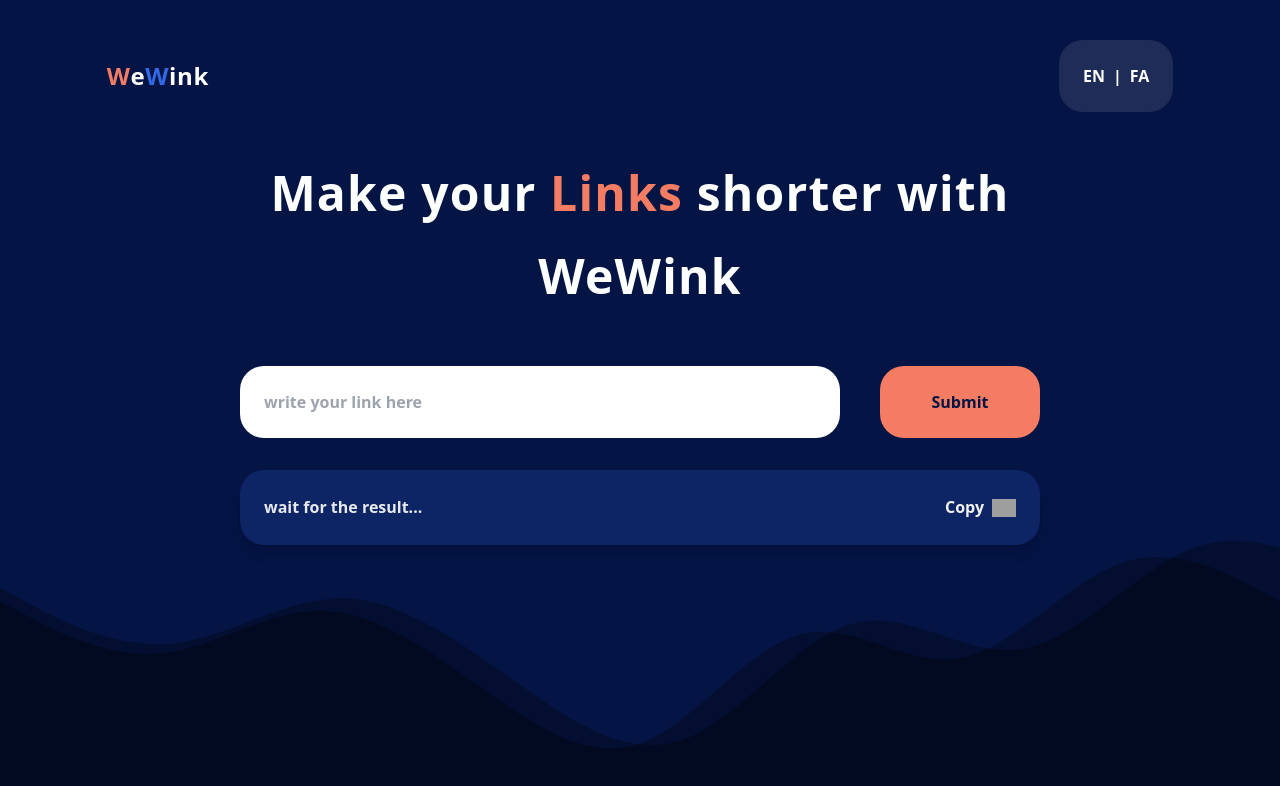
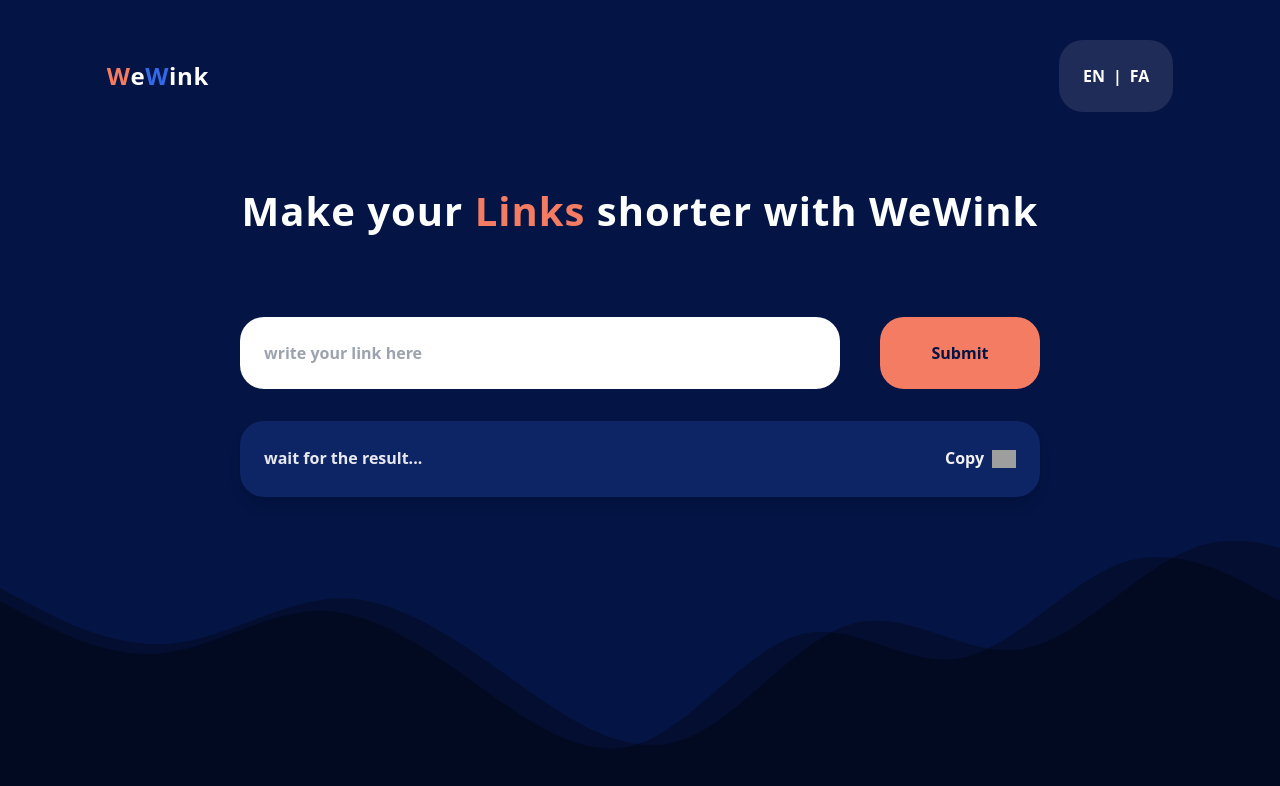
Before and after one commit to mahiisaa/Link-Shortener, a React (Create React App) app: page / in a window 1280 px wide. Shown: the top 786 px of the page. Built offline with nearby package versions, Linux system fonts and the light colour scheme; grey boxes are pictures that could not be loaded.

Commit message:
small changes

```diff
--- a/public/index.html
+++ b/public/index.html
@@ -10,6 +10,7 @@
       content="Web site created using create-react-app"
     />
     <link rel="apple-touch-icon" href="%PUBLIC_URL%/logo192.png" />
+    <link href="https://fonts.googleapis.com/css?family=Nunito:400,700&display=swap" rel="stylesheet">
     <!--
       manifest.json provides metadata used when your web app is installed on a
       user's mobile device or desktop. See https://developers.google.com/web/fundamentals/web-app-manifest/
--- a/src/App.tsx
+++ b/src/App.tsx
@@ -5,12 +5,13 @@
 import { AXIOS } from "./config/axios.config";
 import { API_URLS } from "./constants/api.urls";
 import { Header } from "./components/Header";
+import {Wave} from "./components/common/Wave"
 function App() {
   const [link, setLink] = useState<string>();
   const [response, setResponse] = useState<any>(null);
   const [error, setError] = useState<any>(null);
   const [loading, setLoading] = useState<boolean>(false);
-  const [copyStatus,setCopyStatus]=useState<boolean>(false)
+  const [copyStatus, setCopyStatus] = useState<boolean>(false);
   const fetchLink = async () => {
     setLoading(true);
     try {
@@ -18,10 +19,8 @@
         url: link,
       });
       setResponse(request.data.short_url);
-
     } catch (error) {
       setError(error);
-     // console.log(response.errors)
     } finally {
       setLoading(false);
     }
@@ -29,50 +28,54 @@
   const handleChange = (value: string) => {
     setLink(value);
     console.log(value);
-    !value&&setError("")
+    !value && setError("");
   };
   const handleClick = () => {
     fetchLink();
   };
   const copyLink = () => {
-
     navigator.clipboard.writeText(response);
-    setCopyStatus(true)
-
+    setCopyStatus(true);
   };
   return (
-    <div className="w-full bg-brand-primary h-screen flex justify-center relative">
+    <div className="w-full bg-brand-primary h-screen flex justify-center relative z-0">
       <div className="w-5/6 ">
         <Header />
-        <div className="flex justify-center mt-18">
-          <section className="w-[800px]">
-            <h1 className="text-[#fdfefe] text-xl font-bold tracking-wide text-center mb-[48px]">
+        <div className="flex justify-center mt-[18px]">
+          <section className="w-[800px] z-10">
+            <h1 className="text-[#fdfefe] text-xl font-bold tracking-wide text-center mb-[64px]">
               Make your <span className="text-secondary">Links</span> shorter
               with WeWink
             </h1>
+            {/* <h2 className="text-[#fdfefe] text-m font-bold tracking-wide text-center mb-[64px]">
+            Small Actions Bring Big Change
+            </h2> */}
 
             <div className="flex flex-row justify-between items-center w-full mt-[22px]">
               <Input
                 placeholder="write your link here"
                 onChange={(value) => handleChange(value)}
-                className={`${error&&"border-2 border-errorcolor text-errorcolor"} text-black font-bold w-full`}
+                className={`${
+                  error && "border-2 border-errorcolor text-errorcolor"
+                } text-black font-bold w-full`}
               />
               <Button
-                isLoading={loading?true:false}
-                text={loading?"wait":"Submit"}
+                isLoading={loading ? true : false}
+                text={loading ? "wait" : "Submit"}
                 className="w-1/5 text-brand-primary"
                 onClick={handleClick}
               ></Button>
-
             </div>
             <div>
-              <div className="bg-accent bg-opacity-20 p-6 mt-8 rounded-3xl flex justify-between shadow-lg shadow-black-500/20">
+              <div className="bg-accent bg-opacity-20 p-6 mt-8 rounded-3xl flex justify-between shadow-lg shadow-black-500/20 ">
                 <p className="text-[#ffffff] opacity-90 text-s font-semibold">
                   {response ? response : "wait for the result..."}
                 </p>
-                <div onClick={copyLink}
-                  className="cursor-pointer text-[#f1f1f1] flex justify-center items-center font-bold text-s">
-                <span className="pr-2">{copyStatus?"Copied":"Copy"}</span>
+                <div
+                  onClick={copyLink}
+                  className="cursor-pointer text-[#f1f1f1] flex justify-center items-center font-bold text-s"
+                >
+                  <span className="pr-2">{copyStatus ? "Copied" : "Copy"}</span>
                   <img
                     width="24"
                     height="24"
@@ -85,17 +88,9 @@
           </section>
         </div>
       </div>
-      <div className="absolute bottom-0 w-full ">
-        <svg xmlns="http://www.w3.org/2000/svg" viewBox="0 0 1440 320">
-          <path
-            fill="accent"
-            fill-opacity="0.3"
-            d="M0,96L30,112C60,128,120,160,180,154.7C240,149,300,107,360,106.7C420,107,480,149,540,192C600,235,660,277,720,256C780,235,840,149,900,133.3C960,117,1020,171,1080,160C1140,149,1200,75,1260,53.3C1320,32,1380,64,1410,80L1440,96L1440,320L1410,320C1380,320,1320,320,1260,320C1200,320,1140,320,1080,320C1020,320,960,320,900,320C840,320,780,320,720,320C660,320,600,320,540,320C480,320,420,320,360,320C300,320,240,320,180,320C120,320,60,320,30,320L0,320Z"
-          ></path>
-        </svg>
-      </div>
-      <div className="absolute bottom-0 w-full">
-    <svg xmlns="http://www.w3.org/2000/svg" viewBox="0 0 1350 320"><path fill="accent" fill-opacity="0.3" d="M0,96L30,112C60,128,120,160,180,154.7C240,149,300,107,360,106.7C420,107,480,149,540,192C600,235,660,277,720,256C780,235,840,149,900,133.3C960,117,1020,171,1080,160C1140,149,1200,75,1260,53.3C1320,32,1380,64,1410,80L1440,96L1440,320L1410,320C1380,320,1320,320,1260,320C1200,320,1140,320,1080,320C1020,320,960,320,900,320C840,320,780,320,720,320C660,320,600,320,540,320C480,320,420,320,360,320C300,320,240,320,180,320C120,320,60,320,30,320L0,320Z"></path></svg></div>
+      <Wave viewBox={"0 0 1440 320"} fill="accent" fillOpacity={"0.3"}></Wave>
+      <Wave viewBox={"0 0 1350 320"} fill="accent" fillOpacity={"0.3"}></Wave>
+
     </div>
   );
 }
--- a/src/components/Button/index.tsx
+++ b/src/components/Button/index.tsx
@@ -1,4 +1,6 @@
+import { faSpinner, faTruckLoading } from "@fortawesome/free-solid-svg-icons";
 import loading from "./../../assets/icons/loading.png"
+import { FontAwesomeIcon } from "@fortawesome/react-fontawesome";
 interface IButtonProps{
 text:string,
 onClick:(e: React.MouseEvent<HTMLButtonElement>) => void;
@@ -9,7 +11,7 @@
   return(
     <button className={`bg-secondary hover:bg-blue-700 text-white font-bold py-6 px-6 rounded-3xl outline-none flex justify-center ${className}`} onClick={onClick}>
     {text}
-    {isLoading &&<div className="w-[24px] h-[24px]"><img src={loading}/></div>}
+    {isLoading &&<div className="w-[24px] h-[24px]"><FontAwesomeIcon icon={faSpinner}  style={{animation:"rotate"}}/></div>}
   </button>
       )
 }
--- a/src/components/Header/index.tsx
+++ b/src/components/Header/index.tsx
@@ -4,7 +4,7 @@
             <div className="text-base tracking-wide" >
               <span className="text-secondary font-black">W</span>e<span className="text-accent font-black">W</span>ink
             </div>
-            <div className="bg-[#ffffff] bg-opacity-10 px-4 py-6 rounded-3xl flex ">
+            <div className="bg-[#ffffff] bg-opacity-10 px-4 py-6 rounded-3xl flex cursor-pointer ">
                <span className="px-2">EN</span> | <span className="px-2">FA</span>
              </div>
 
--- a/src/components/Input/index.tsx
+++ b/src/components/Input/index.tsx
@@ -1,7 +1,7 @@
 interface IInputProps{
     placeholder:string,
     onChange: ( value: string) => void;
-    className?:string
+    className:string
     }
     export const Input:React.FC<IInputProps>=({placeholder, onChange,className}):JSX.Element=>{
       return(
--- /dev/null
+++ b/src/components/common/Wave/index.tsx
@@ -0,0 +1,19 @@
+interface IWaveProps{
+    viewBox:string,
+    fill:string,
+    fillOpacity:string
+}
+export const Wave:React.FC<IWaveProps>=({viewBox,fill,fillOpacity}):JSX.Element=>{
+    return(
+        <div className="absolute bottom-0 w-full">
+        <svg xmlns="http://www.w3.org/2000/svg" viewBox={viewBox}>
+          <path
+            fill={fill}
+            fill-opacity={fillOpacity}
+            d="M0,96L30,112C60,128,120,160,180,154.7C240,149,300,107,360,106.7C420,107,480,149,540,192C600,235,660,277,720,256C780,235,840,149,900,133.3C960,117,1020,171,1080,160C1140,149,1200,75,1260,53.3C1320,32,1380,64,1410,80L1440,96L1440,320L1410,320C1380,320,1320,320,1260,320C1200,320,1140,320,1080,320C1020,320,960,320,900,320C840,320,780,320,720,320C660,320,600,320,540,320C480,320,420,320,360,320C300,320,240,320,180,320C120,320,60,320,30,320L0,320Z"
+          ></path>
+        </svg>
+      </div>
+    )
+
+}
--- a/tailwind.config.js
+++ b/tailwind.config.js
@@ -16,7 +16,7 @@
       s: ["16px", "27.64px"],
       m: ["20px", "34.55px"],
       base: ["24px", "41.46px"],
-      xl: ["48px", "82.92px"],
+      xl: ["40px", "82.92px"],
       "2xl": ["64px", "138.18px"],
     },
     fontFamily: {
```
Also changed, not shown: package.json (+9 -0 lines), 1 other file (tests, documents, lock files or other folders). Lines whose indentation alone changed are shown as unchanged.
